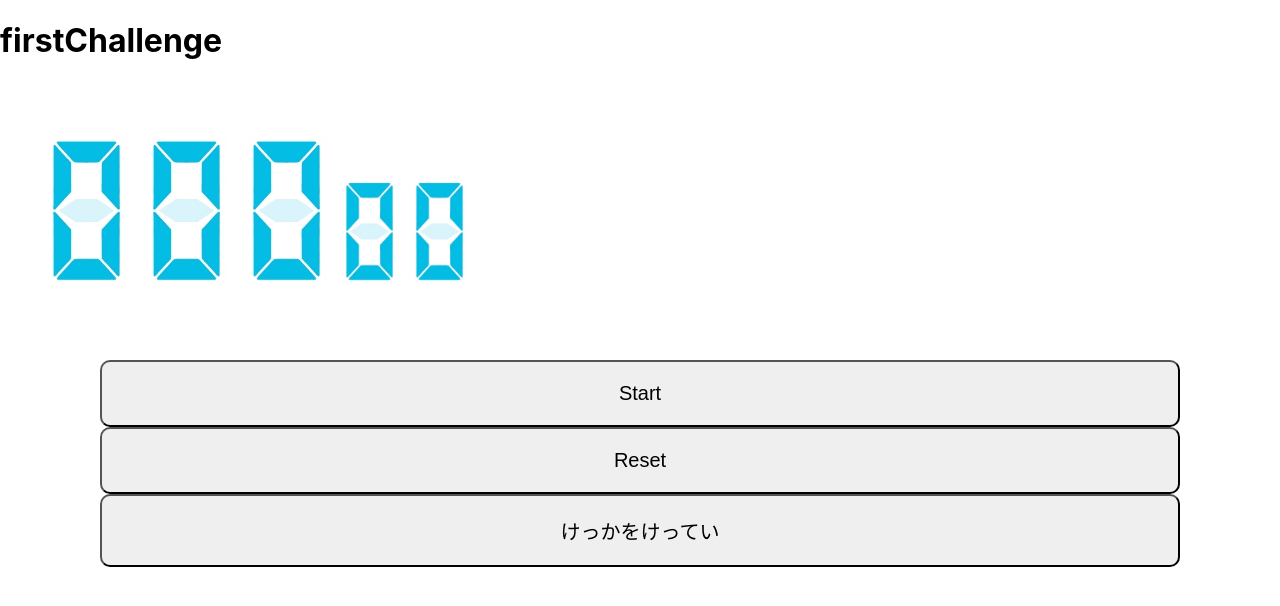
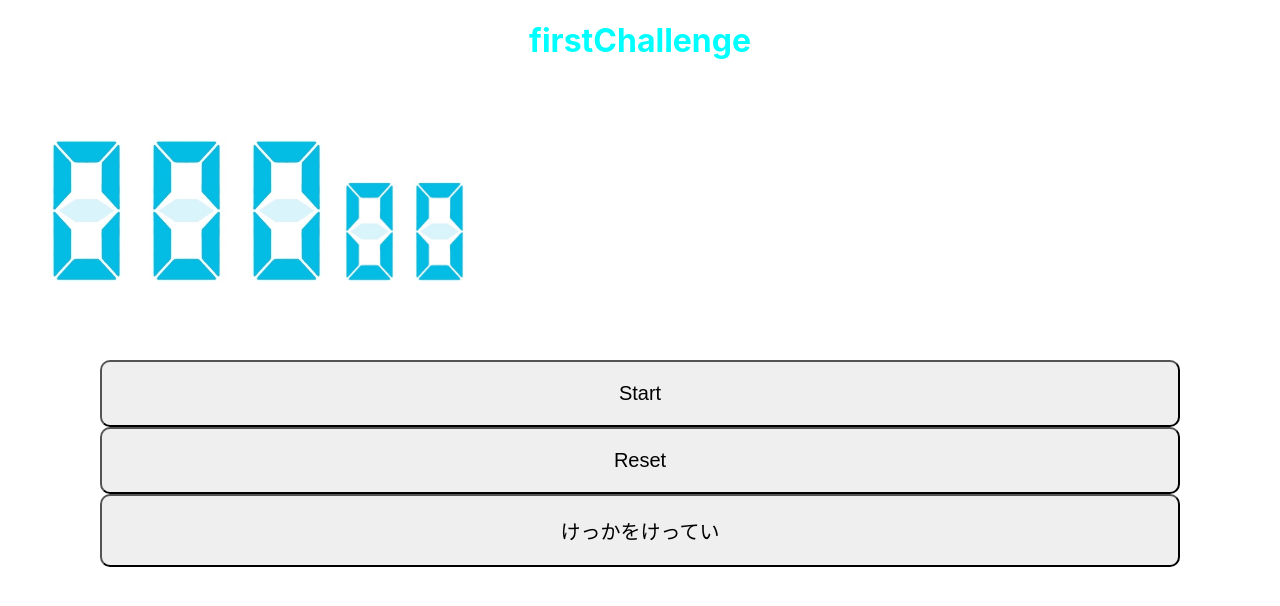
Before and after one commit to nnktm/2025_TimeAttack, a Next.js app: page /1/firstChallenge in a window 1280 px wide. Shown: the top 606 px of the page. Built offline with nearby package versions, Linux system fonts and the light colour scheme.

Commit message:
textcolor

```diff
--- a/src/app/styles/challenge.module.css
+++ b/src/app/styles/challenge.module.css
@@ -41,3 +41,8 @@
   font-size: 20px;
   border-radius: 10px;
 }
+
+h1 {
+  text-align: center;
+  color:aqua;
+}
```
